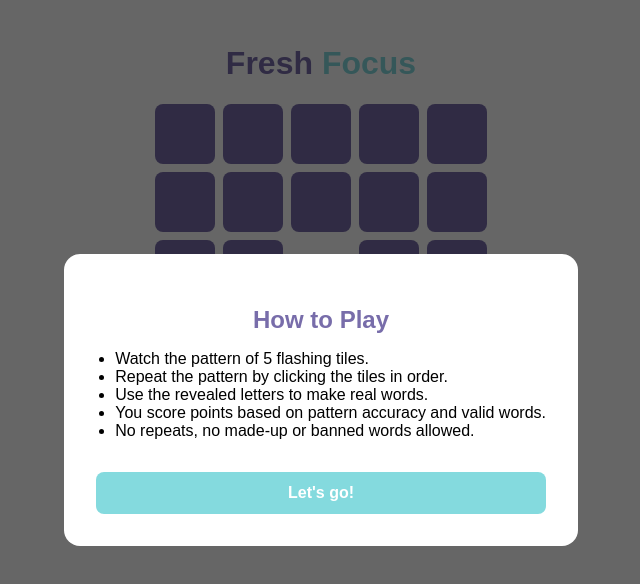
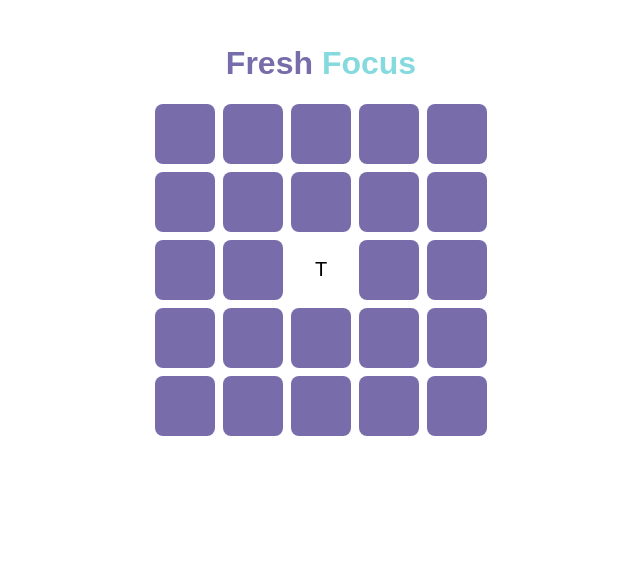
Before and after one commit to td0wns/Fresh-Focus-Start, a React (Vite) app: page / in a window 1280 px wide. Both pictures are taken after a click on the button "Let’s go!". Shown: the top 584 px of the page, without its empty margins (319-959 px from the left). Built offline with nearby package versions, Linux system fonts and the light colour scheme.

Commit message:
Update App.jsx

```diff
--- a/src/App.jsx
+++ b/src/App.jsx
@@ -17,7 +17,7 @@ const BANNED_WORDS = [
 const GRID_SIZE = 5;
 const TOTAL_TILES = GRID_SIZE * GRID_SIZE;
 
-function App({ gameStarted }) {
+function App() {
   const [letters, setLetters] = useState([]);
   const [pattern, setPattern] = useState([]);
   const [revealed, setRevealed] = useState([]);
@@ -31,11 +31,10 @@ function App({ gameStarted }) {
   const [wordScore, setWordScore] = useState(0);
   const inputRef = useRef(null);
   const [feedback, setFeedback] = useState("");
-  const [showStartModal, setShowStartModal] = useState(true);
 
   useEffect(() => {
-    if (gameStarted) initializeGame();
-  }, [gameStarted]);
+    initializeGame();
+  }, []);
 
   useEffect(() => {
     if (gamePhase === "enterWords" && timer > 0) {
@@ -172,46 +171,14 @@ function App({ gameStarted }) {
 
   return (
     <div style={{ fontFamily: "sans-serif", padding: "1rem", textAlign: "center" }}>
-      {showStartModal && (
-        <div style={{
-          position: "fixed",
-          top: 0,
-          left: 0,
-          right: 0,
-          bottom: 0,
-          backgroundColor: "rgba(0,0,0,0.6)",
-          display: "flex",
-          alignItems: "center",
-          justifyContent: "center",
-          zIndex: 9999
-        }}>
-          <div style={{ backgroundColor: "white", padding: "2rem", borderRadius: "1rem", maxWidth: "500px", textAlign: "left" }}>
-            <h2 style={{ textAlign: "center", color: "#786daa", marginBottom: "1rem" }}>How to Play</h2>
-            <ul style={{ paddingLeft: "1.2rem" }}>
-              <li>Watch the pattern of 5 flashing tiles.</li>
-              <li>Repeat the pattern by clicking the tiles in order.</li>
-              <li>Use the revealed letters to make real words.</li>
-              <li>You score points based on pattern accuracy and valid words.</li>
-              <li>No repeats, no made-up or banned words allowed.</li>
-            </ul>
-            <button
-              onClick={() => { setShowStartModal(false); initializeGame(); }}
-              style={{ marginTop: "1rem", width: "100%", padding: "0.75rem", backgroundColor: "#84dade", color: "white", border: "none", borderRadius: "0.5rem", fontWeight: "bold", fontSize: "1rem" }}
-            >
-              Let's go!
-            </button>
-          </div>
-        </div>
-      )}
-
       <h1 style={{ color: "#786daa" }}>Fresh <span style={{ color: "#84dade" }}>Focus</span></h1>
       <div style={{ display: "flex", justifyContent: "center", marginBottom: "1rem" }}>
         <div style={{ display: "grid", gridTemplateColumns: "repeat(5, 60px)", gap: "0.5rem" }}>
           {letters.map((letter, idx) => {
             const isRevealed = revealed[idx];
             const isFlashing = flashingTile === idx;
-            const isPattern = pattern.includes(idx);
-            const backgroundColor = isFlashing ? "#fff" : isRevealed ? (isPattern ? "#84dade" : "#ddd") : "#786daa";
+            const isInPattern = pattern.includes(idx);
+            const backgroundColor = isFlashing ? "#fff" : isRevealed ? (isInPattern ? "#84dade" : "#ddd") : "#786daa";
             const color = isRevealed || isFlashing ? "#000" : "#fff";
             return (
               <div
@@ -224,7 +191,6 @@ function App({ gameStarted }) {
           })}
         </div>
       </div>
-
       {gamePhase === "enterWords" && (
         <>
           <p>⏱ Time Left: {timer}s</p>
```
